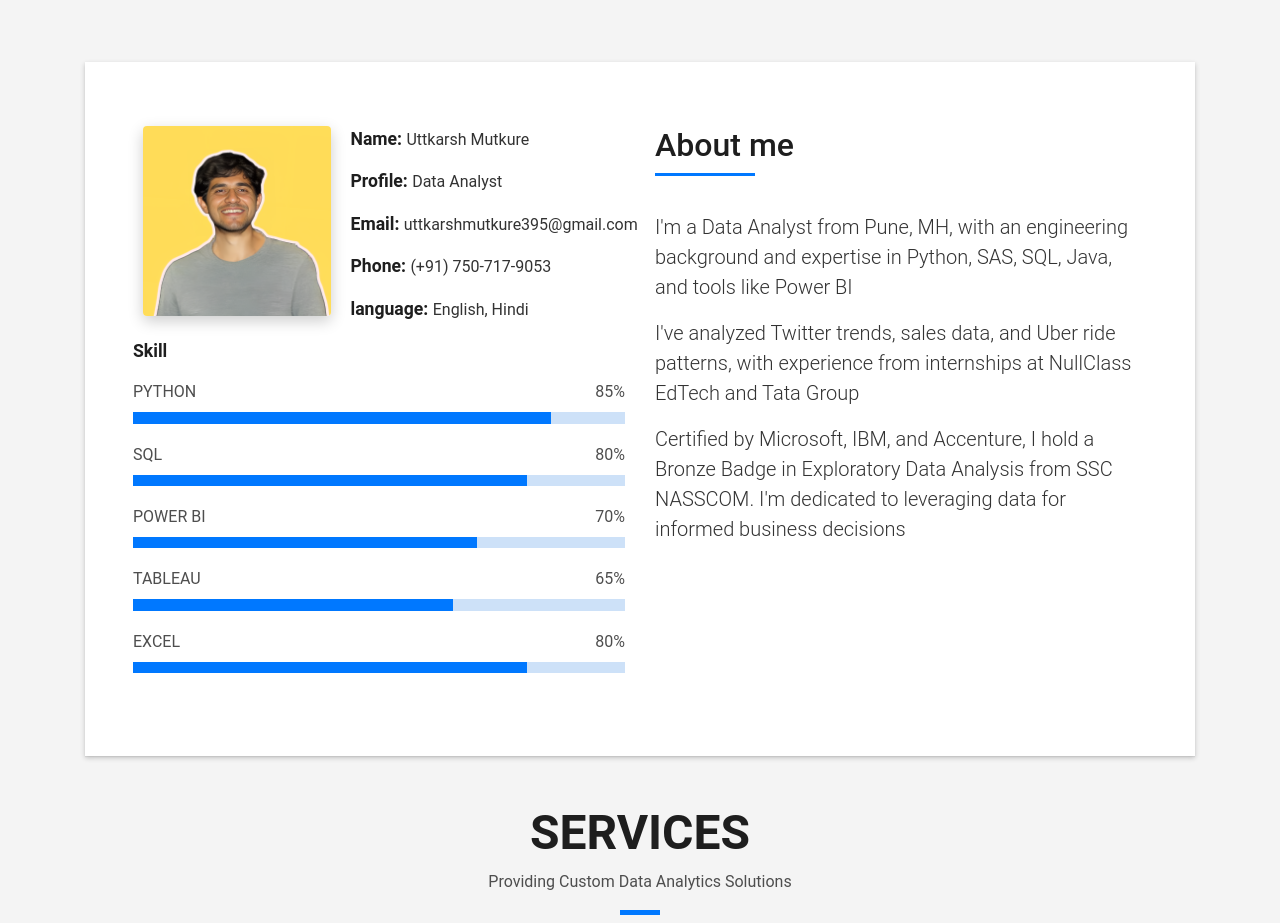
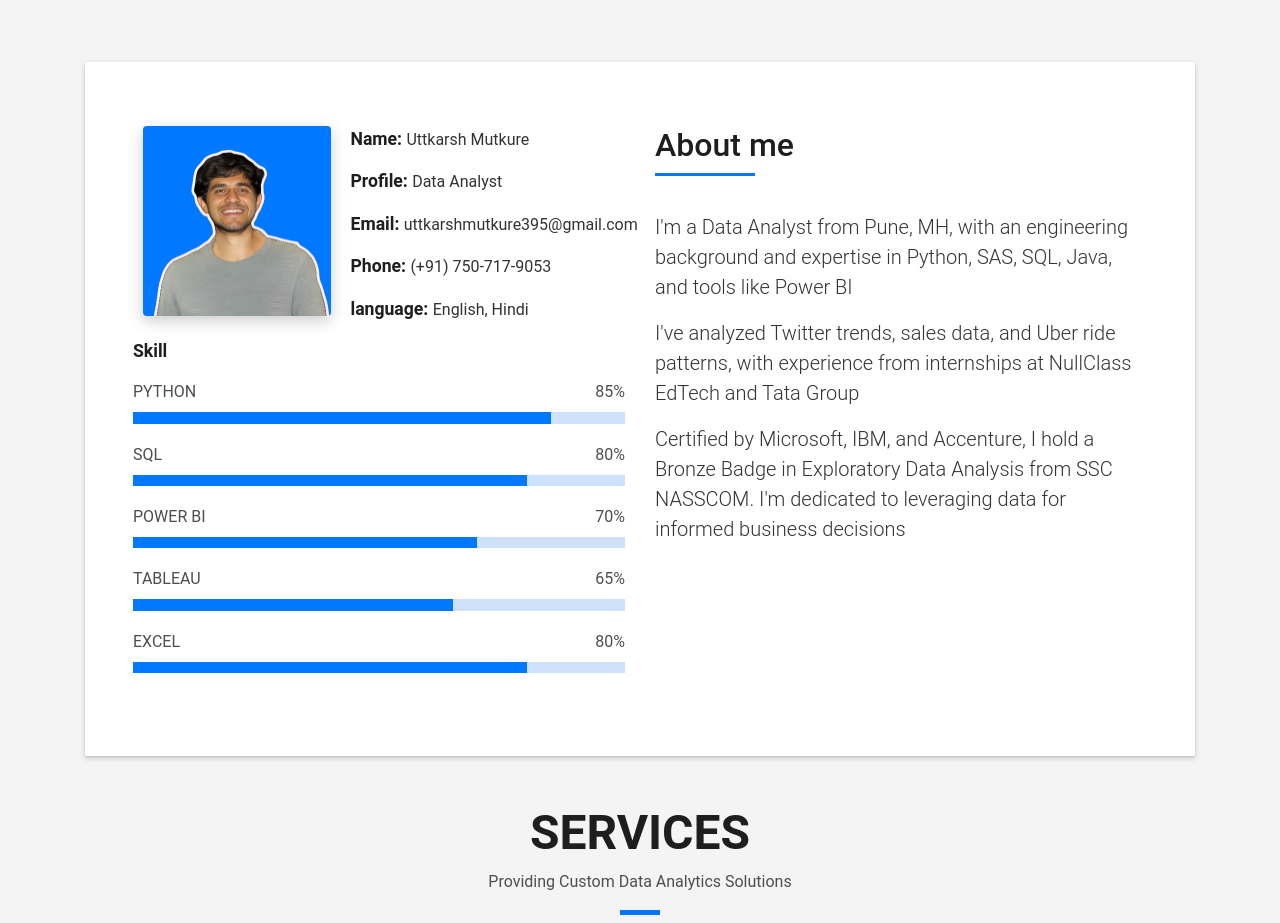
Before and after one commit to uttkarsh002/uttkarsh002.github.io, a plain HTML site: page index.html in a window 1280 px wide. Shown: the part 802-1725 px from the top of the page. Drawn offline with Linux system fonts and the light colour scheme; animation ran at ten frames a second; files whose address does not match are found by name.

Commit message:
Add files via upload

```diff
--- a/index.html
+++ b/index.html
@@ -2,7 +2,7 @@
 <html lang="en">
 <head>
   <meta charset="utf-8">
-  <title>DevFolio Bootstrap Template</title>
+  <title>Uttkarsh Mutkure Portfolio</title>
   <meta content="width=device-width, initial-scale=1.0" name="viewport">
   <meta content="" name="keywords">
   <meta content="" name="description">
@@ -96,7 +96,7 @@
                 <div class="row">
                   <div class="col-sm-6 col-md-5">
                     <div class="about-img">
-                      <img src="img/Profile.png" class="img-fluid rounded b-shadow-a" alt="">
+                      <img src="img/Blue Profile.png" class="img-fluid rounded b-shadow-a" alt="">
                     </div>
                   </div>
                   <div class="col-sm-6 col-md-7">
```
